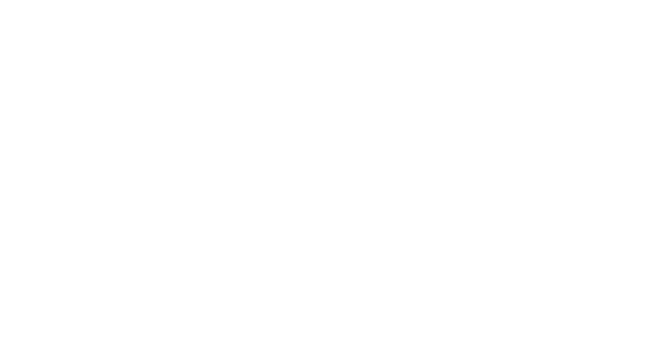
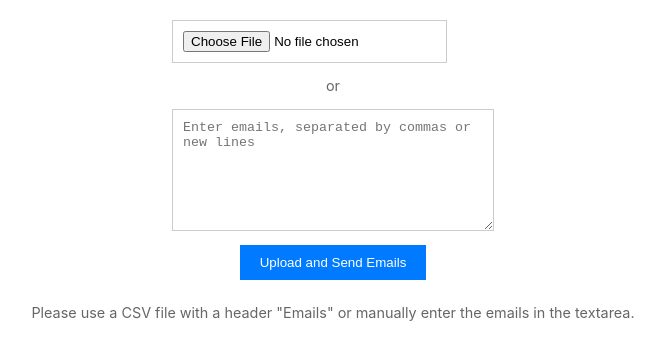
Before and after one commit to Abdurahman-hassan/ComplySync, a React (Create React App) app in the folder frontend/: page /emailuploader in a window 1280 px wide. Before the commit this address had no page. Shown: the top 360 px of the page, without its empty margins (307-968 px from the left). Built offline with nearby package versions, Linux system fonts and the light colour scheme; sample sign-in values are in the browser's storage.

Commit message:
handle emails uploading either manual or file uploading

```diff
--- a/frontend/src/App.js
+++ b/frontend/src/App.js
@@ -5,6 +5,7 @@ import Login from './components/Login';
 import Home from './components/Home';
 import ActivationPage from './components/ActivationPage';
 import axios from 'axios';
+import EmailUploader from './components/EmailUploader';
 
 axios.interceptors.request.use(config => {
   const token = localStorage.getItem('authToken');
@@ -36,6 +37,11 @@ function App() {
             <Home />
           </ProtectedRoute>
         } />
+        <Route path='/emailuploader' element={
+          <ProtectedRoute>
+            <EmailUploader />
+          </ProtectedRoute>
+        } />
         <Route path="/" element={<Navigate replace to="/login" />} />
       </Routes>
     </Router>
--- /dev/null
+++ b/frontend/src/components/EmailUploader.js
@@ -0,0 +1,110 @@
+import React, { useState } from 'react';
+import axios from 'axios';
+import '../styles/EmailUploader.css';
+
+function EmailUploader() {
+    const [file, setFile] = useState(null);
+    const [manualEmails, setManualEmails] = useState('');
+    const [error, setError] = useState('');
+
+    const handleFileChange = (event) => {
+        setFile(event.target.files[0]);
+        setError(''); // Clear any existing errors
+    };
+
+    const handleManualEmailChange = (event) => {
+        setManualEmails(event.target.value);
+        setError(''); // Clear any existing errors
+    };
+
+    const validateEmail = (email) => {
+        const emailRegex = /^[^\s@]+@[^\s@]+\.[^\s@]+$/;
+        return emailRegex.test(email);
+    };
+
+
+    const validateAndExtractEmails = (text) => {
+        const allLines = text.split(/\r\n|\n/).filter(line => line.trim() !== '');
+        const header = allLines[0].trim();
+
+        if (header.toLowerCase() !== 'emails') {
+            alert('CSV file must have a header named "Emails"');
+            return null;
+        }
+
+        // Validate each email
+        const emails = allLines.slice(1).map(line => line.split(',')[0].trim());
+        const invalidEmails = emails.filter(email => !validateEmail(email));
+
+        if (invalidEmails.length > 0) {
+            setError(`Invalid emails: ${invalidEmails.join(', ')}`);
+            return null;
+        }
+
+        return emails;
+    };
+
+    const handleUpload = async () => {
+        setError(''); // Clear any existing errors
+        let emails;
+
+        if (file) {
+            const reader = new FileReader();
+            reader.onload = async (event) => {
+                const text = event.target.result;
+                emails = validateAndExtractEmails(text);
+                if (emails) {
+                    await uploadEmails(emails);
+                }
+            };
+            reader.readAsText(file);
+        } else if (manualEmails.trim() !== '') {
+            const manualEmailList = manualEmails.split(/,|\r\n|\n/).map(email => email.trim());
+            const invalidManualEmails = manualEmailList.filter(email => !validateEmail(email));
+
+            if (invalidManualEmails.length > 0) {
+                setError(`Invalid manually entered emails: ${invalidManualEmails.join(', ')}`);
+                return;
+            }
+
+            emails = manualEmailList;
+            await uploadEmails(emails);
+        } else {
+            setError('Please select a CSV file or enter emails manually!');
+        }
+    };
+
+    const uploadEmails = async (emails) => {
+        const token = localStorage.getItem('authToken');  // Replace with actual token or use environment variables
+        const headers = {
+            'Content-Type': 'application/json',
+            'Authorization': `Token ${token}`
+        };
+
+        try {
+            const response = await axios.post('http://127.0.0.1:8000/api/bulk-create/', { emails }, { headers });
+            console.log('Server Response:', response.data);
+        } catch (error) {
+            console.error('Error uploading emails:', error.response ? error.response.data : error);
+        }
+    };
+
+    return (
+        <div className='email-uploader'>
+            <div>
+                <input type="file" onChange={handleFileChange} accept=".csv" />
+                <p>or</p>
+                <textarea
+                    placeholder="Enter emails, separated by commas or new lines"
+                    value={manualEmails}
+                    onChange={handleManualEmailChange}
+                ></textarea>
+            </div>
+            {error && <div className="error-message">{error}</div>}
+            <button onClick={handleUpload}>Upload and Send Emails</button>
+            <p>Please use a CSV file with a header "Emails" or manually enter the emails in the textarea.</p>
+        </div>
+    );
+}
+
+export default EmailUploader;
--- /dev/null
+++ b/frontend/src/styles/EmailUploader.css
@@ -0,0 +1,45 @@
+/* EmailUploader.css */
+.email-uploader {
+    display: flex;
+    flex-direction: column;
+    align-items: center;
+    gap: 10px;
+    margin: 20px;
+}
+
+.email-uploader input[type="file"] {
+    border: 1px solid #ccc;
+    padding: 10px;
+}
+
+.email-uploader textarea {
+    border: 1px solid #ccc;
+    padding: 10px;
+    resize: vertical;
+    min-height: 100px;
+    width: 300px;
+}
+
+.email-uploader button {
+    background-color: #007bff;
+    color: white;
+    border: none;
+    padding: 10px 20px;
+    cursor: pointer;
+}
+
+.email-uploader button:hover {
+    background-color: #0056b3;
+}
+
+.email-uploader p {
+    font-size: 0.9rem;
+    color: #666;
+    text-align: center;
+}
+
+.error-message {
+    color: red;
+    margin: 10px 0;
+    text-align: center;
+}
```
